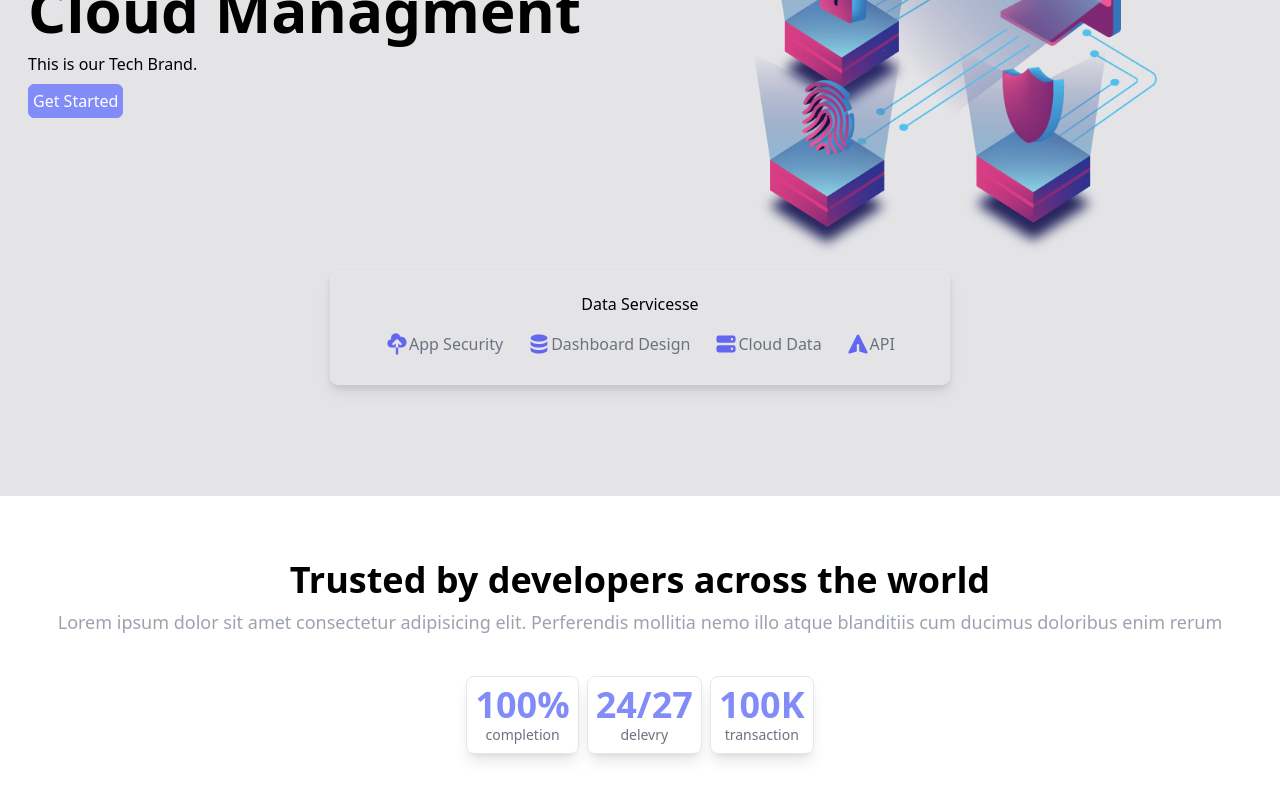
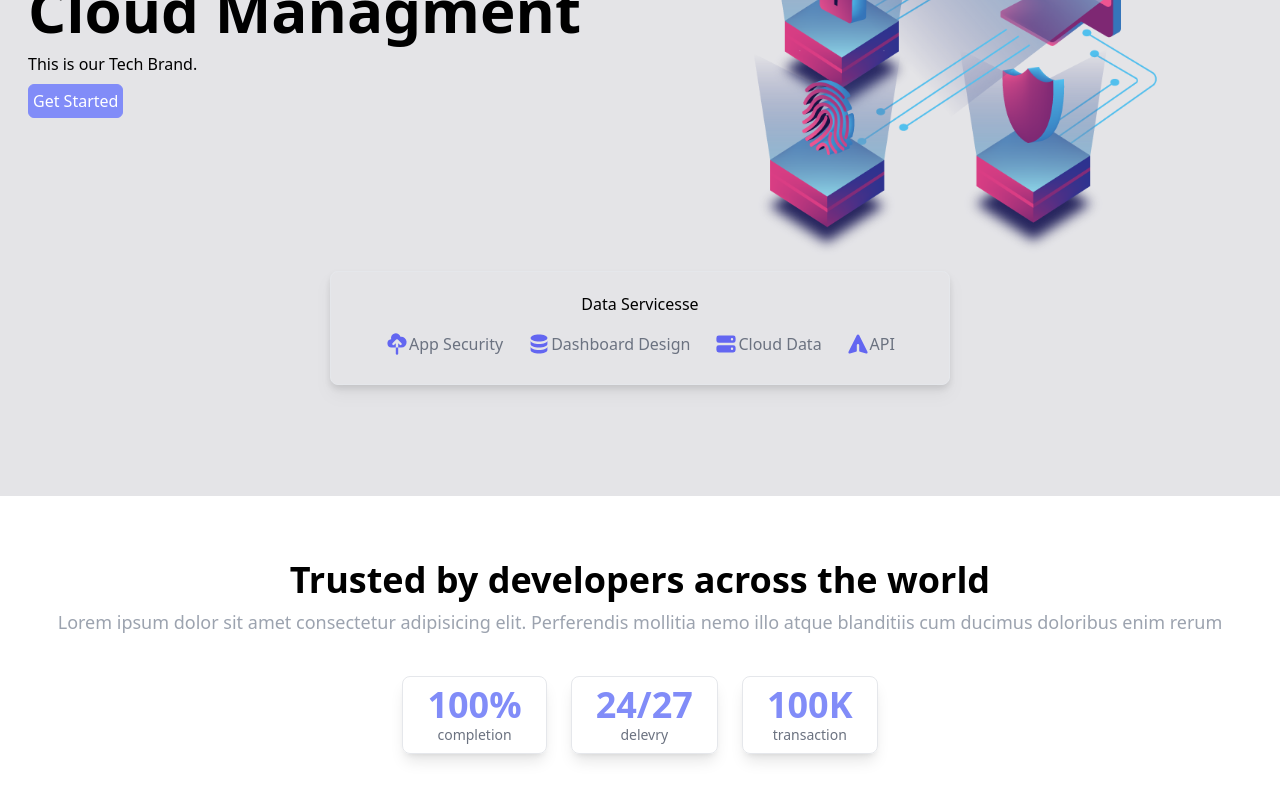
Before and after one commit to bouakram/tailwindcss_react_webpage, a React (Create React App) app: page / in a window 1280 px wide. Shown: the part 384-1184 px from the top of the page. Built offline with nearby package versions, Linux system fonts and the light colour scheme.

Commit message:
adding some white spacing

```diff
--- a/src/components/Trusted.jsx
+++ b/src/components/Trusted.jsx
@@ -7,10 +7,10 @@ function Trusted() {
             <h1 className='font-bold text-4xl'>Trusted by developers across the world</h1>
             <p className='text-lg text-gray-400'>Lorem ipsum dolor sit amet consectetur adipisicing elit. Perferendis mollitia nemo illo atque blanditiis cum ducimus doloribus enim rerum</p>
             </div>
-            <ul className='flex flex-col sm:flex-row space-y-2 sm:space-y-0 sm:space-x-2'>
-                <li className='cursor-pointer border rounded-lg p-2 text-center shadow-lg'><h3 className='text-4xl font-bold text-indigo-400'>100%</h3><p className='font-light text-sm text-gray-500'>completion</p></li>
-                <li className='cursor-pointer border rounded-lg p-2 text-center shadow-lg'><h3 className='text-4xl font-bold text-indigo-400'>24/27</h3><p className='font-light text-sm text-gray-500'>delevry</p></li>
-                <li className='cursor-pointer border rounded-lg p-2 text-center shadow-lg'><h3 className='text-4xl font-bold text-indigo-400'>100K</h3><p className='font-light text-sm text-gray-500'>transaction</p></li>
+            <ul className='flex flex-col sm:flex-row space-y-4 sm:space-y-0 sm:space-x-6'>
+                <li className='cursor-pointer border rounded-lg px-6 py-2 text-center shadow-lg'><h3 className='text-4xl font-bold text-indigo-400'>100%</h3><p className='font-light text-sm text-gray-500'>completion</p></li>
+                <li className='cursor-pointer border rounded-lg px-6 py-2 text-center shadow-lg'><h3 className='text-4xl font-bold text-indigo-400'>24/27</h3><p className='font-light text-sm text-gray-500'>delevry</p></li>
+                <li className='cursor-pointer border rounded-lg px-6 py-2 text-center shadow-lg'><h3 className='text-4xl font-bold text-indigo-400'>100K</h3><p className='font-light text-sm text-gray-500'>transaction</p></li>
             </ul>
         </div>
     )
```
